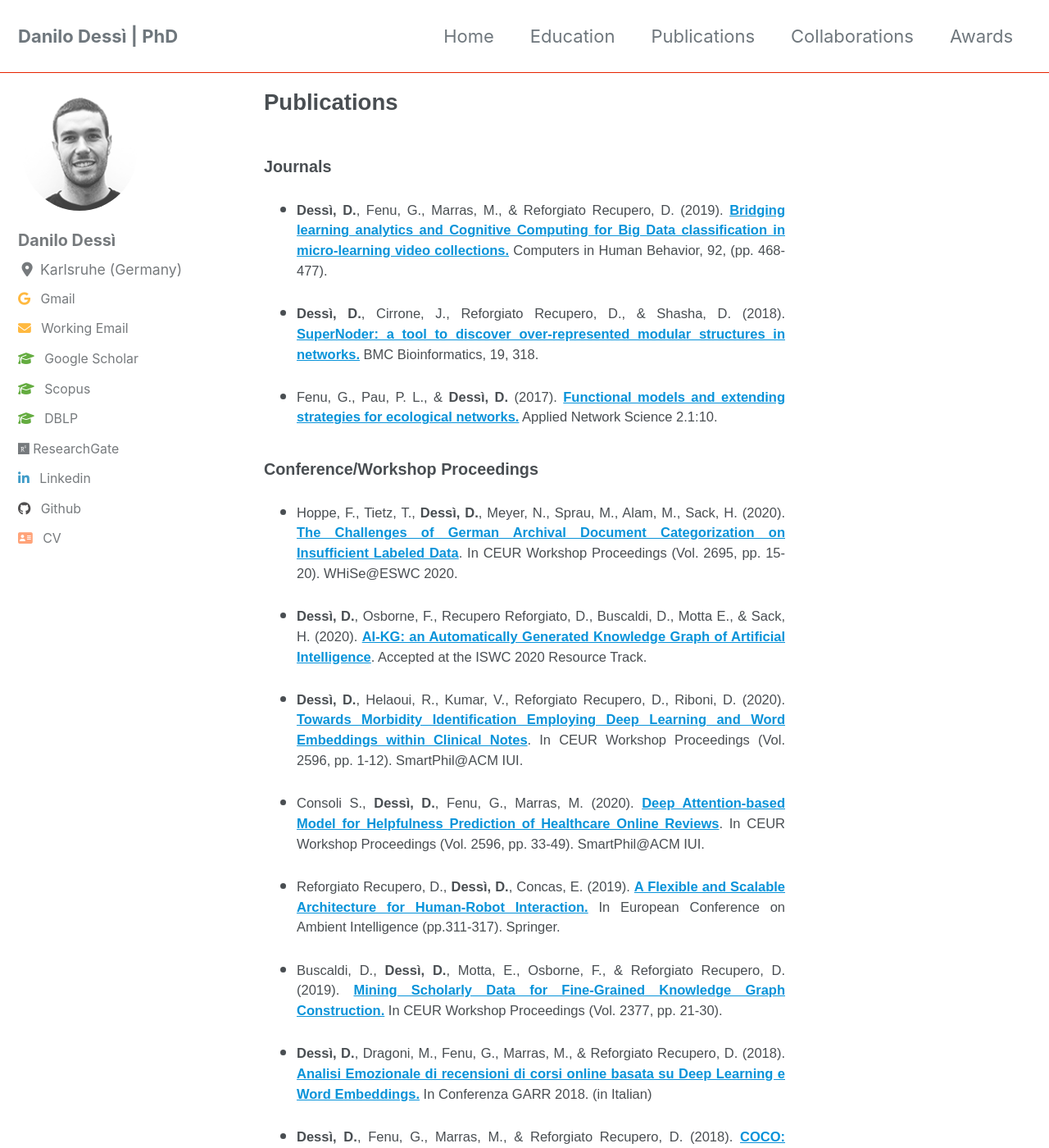
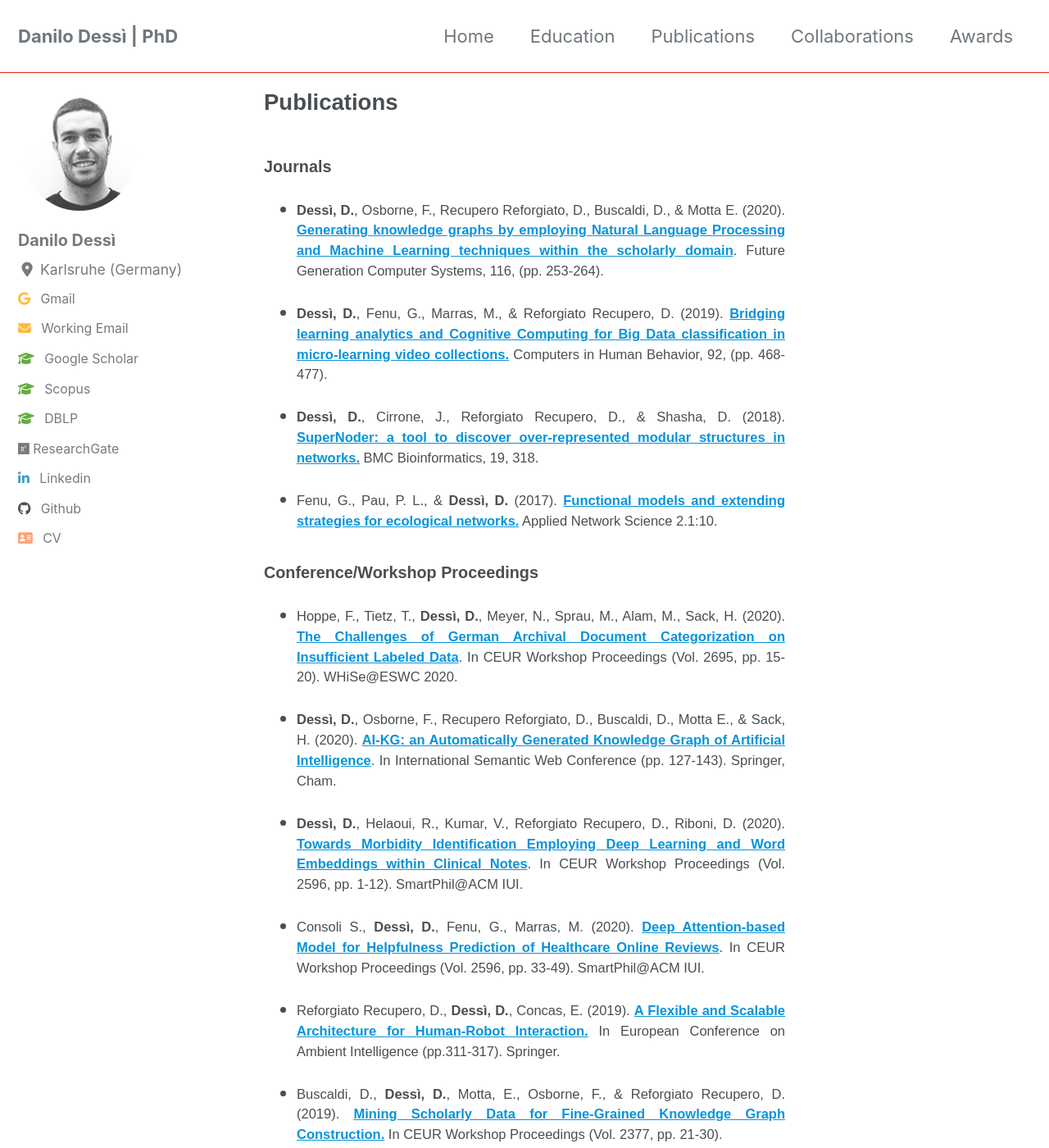
Before and after one commit to danilo-dessi/danilo-dessi.github.io, a Jekyll site: the page built from pages/publications.md, in a window 1280 px wide and 1400 px high. Shown: the whole window at 82% size. Built offline with Jekyll 4.4.1, drawn with Linux system fonts in a browser that asks for light colours; cached includes are drawn as plain includes; nearby versions of some CDN libraries.

Commit message:
Update publications.md
Add FGCS paper
Updated AI-KG references with page numbers.

```diff
--- a/pages/publications.md
+++ b/pages/publications.md
@@ -6,6 +6,8 @@ title: Publications
 ---
 
 ### Journals
+
+- **Dessì, D.**, Osborne, F., Recupero Reforgiato, D., Buscaldi, D., & Motta E. (2020). [**Generating knowledge graphs by employing Natural Language Processing and Machine Learning techniques within the scholarly domain**](http://www.sciencedirect.com/science/article/pii/S0167739X2033003X). Future Generation Computer Systems, 116, (pp. 253-264).
 
 - **Dessì, D.**, Fenu, G., Marras, M., & Reforgiato Recupero, D. (2019). [**Bridging learning analytics and Cognitive Computing for Big Data classification in micro-learning video collections.**](https://www.sciencedirect.com/science/article/pii/S0747563218301092) Computers in Human Behavior, 92, (pp. 468-477).
 
@@ -19,7 +21,7 @@ title: Publications
 
 - Hoppe, F., Tietz, T., **Dessì, D.**, Meyer, N., Sprau, M., Alam, M., Sack, H. (2020). [**The Challenges of German Archival Document Categorization on Insufficient Labeled Data**](http://ceur-ws.org/Vol-2695/paper2.pdf). In CEUR Workshop Proceedings (Vol. 2695, pp. 15-20). WHiSe@ESWC 2020.
 
-- **Dessì, D.**, Osborne, F., Recupero Reforgiato, D., Buscaldi, D., Motta E., & Sack, H. (2020). [**AI-KG: an Automatically Generated Knowledge Graph of Artificial Intelligence**](http://oro.open.ac.uk/71736/). Accepted at the ISWC 2020 Resource Track.
+- **Dessì, D.**, Osborne, F., Recupero Reforgiato, D., Buscaldi, D., Motta E., & Sack, H. (2020). [**AI-KG: an Automatically Generated Knowledge Graph of Artificial Intelligence**](http://oro.open.ac.uk/71736/). In International Semantic Web Conference (pp. 127-143). Springer, Cham.
 
 - **Dessì, D.**, Helaoui, R., Kumar, V., Reforgiato Recupero, D., Riboni, D. (2020). [**Towards Morbidity Identification Employing Deep Learning and Word Embeddings within Clinical Notes**](http://ceur-ws.org/Vol-2596/paper1.pdf). In CEUR Workshop Proceedings (Vol. 2596, pp. 1-12). SmartPhil@ACM IUI.
 
```
